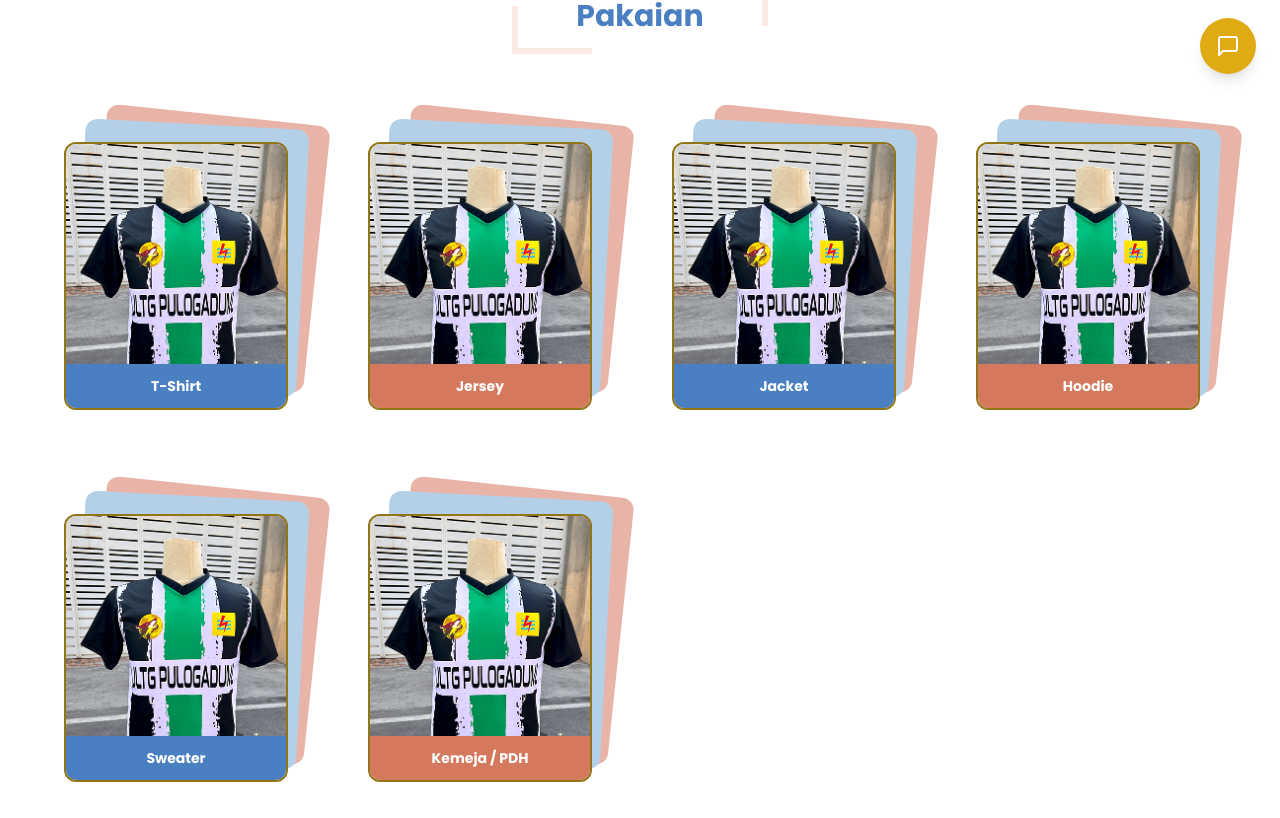
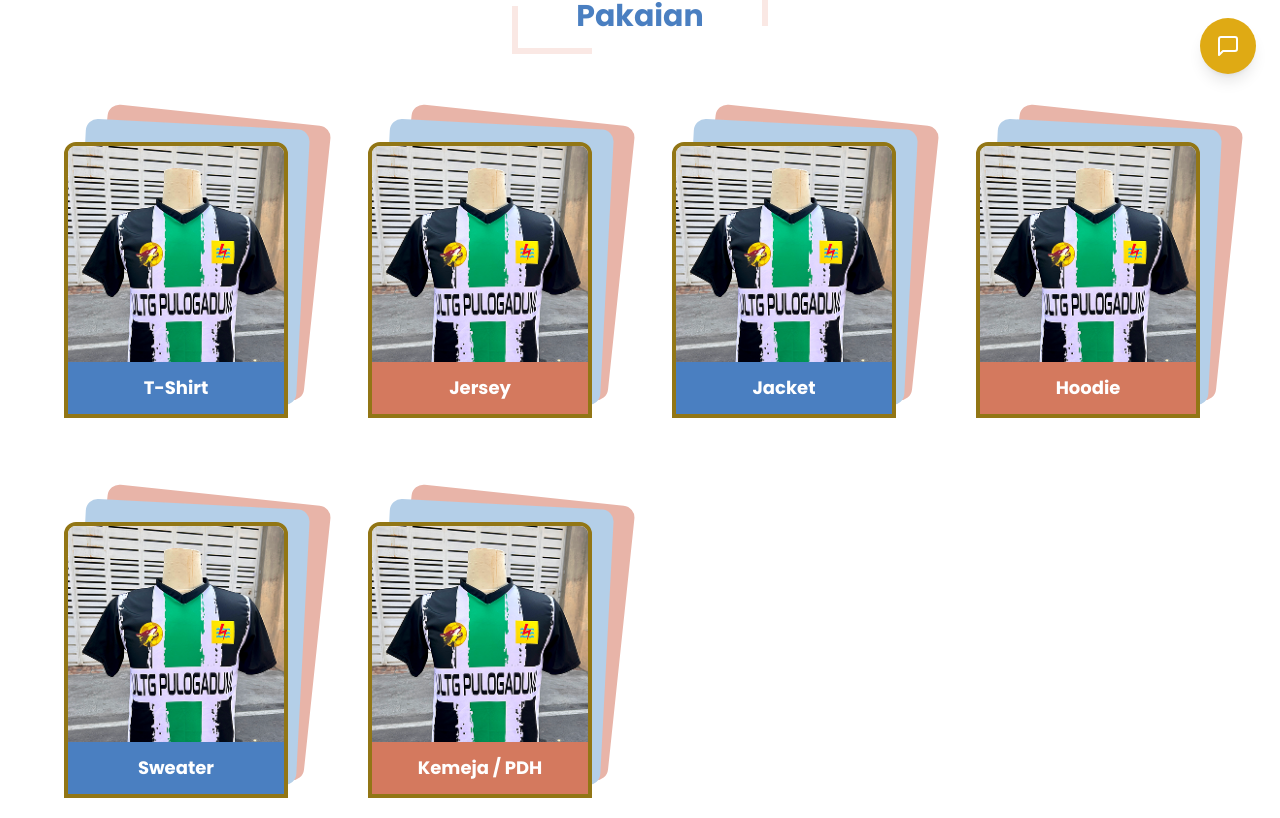
Before and after one commit to faisalganteng1265/ujicoba-esize, a Next.js app: page /category in a window 1280 px wide. Shown: the part 702-1520 px from the top of the page. Built offline with nearby package versions, Linux system fonts and the light colour scheme.

Commit message:
style: update category card border thickness, radius, and text size

```diff
--- a/src/app/category/page.tsx
+++ b/src/app/category/page.tsx
@@ -17,12 +17,12 @@ function CategoryGrid({ items }: { items: { name: string; bg: string }[] }) {
             {/* Blue layer - middle, slightly tilted */}
             <div className="absolute top-4 right-2 bottom-6 left-2 rounded-xl bg-[#b4cfe8] rotate-3 origin-bottom-left" />
             {/* Main card */}
-            <div className="relative border-2 border-[#927615] rounded-xl overflow-hidden bg-white">
+            <div className="relative border-4 border-[#927615] rounded-t-xl overflow-hidden bg-white">
               <div className="aspect-square relative overflow-hidden">
                 <Image src="/baju.png" alt={cat.name} fill className="object-cover" />
               </div>
               <div className="py-3 text-center" style={{ backgroundColor: labelColors[i % 4] }}>
-                <p className="text-white font-bold text-sm">{cat.name}</p>
+                <p className="text-white font-bold text-lg">{cat.name}</p>
               </div>
             </div>
           </div>
```
